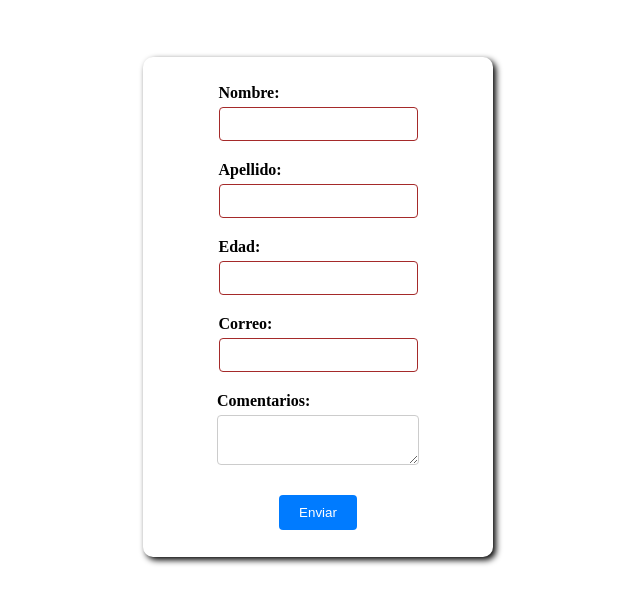
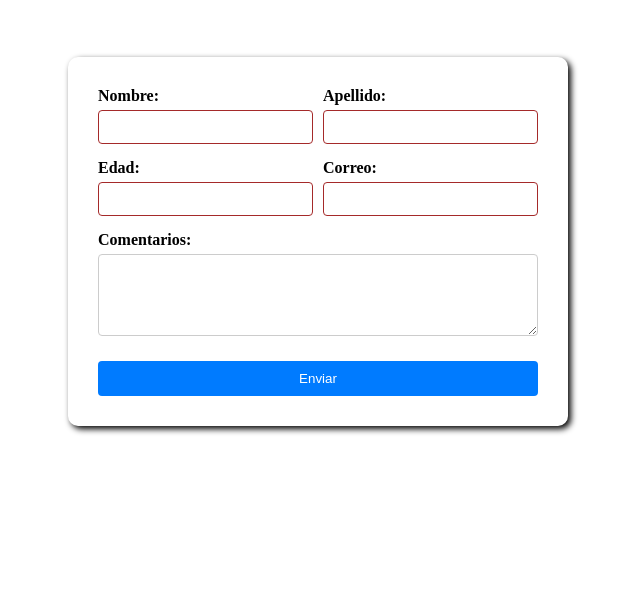
Before and after one commit to DesarrolladorPrimary/componentes-flex, a plain HTML site: page 4-formulario/index.html in a window 1280 px wide. Shown: the part 60-664 px from the top of the page, without its empty margins (322-962 px from the left). Drawn offline with Linux system fonts and the light colour scheme.

Commit message:
Modificacion y actualizacion del componente del formulario adaptandolo en filas y columnas

```diff
--- a/4-formulario/index.html
+++ b/4-formulario/index.html
@@ -16,6 +16,8 @@
     <main class="main">
         <form class="form" action="#enviado">
 
+            <!-- Fila 1: Nombre y Apellido -->
+            <div class="form__row">
                 <div class="form__field">
                     <label class="form__label" for="nombre">Nombre:</label>
                     <input class="form__input form__input--required" type="text" id="nombre" required>
@@ -25,7 +27,10 @@
                     <label class="form__label" for="apellido">Apellido:</label>
                     <input class="form__input form__input--required" type="text" id="apellido" required>
                 </div>
+            </div>
 
+            <!-- Fila 2: Edad y Correo -->
+            <div class="form__row">
                 <div class="form__field">
                     <label class="form__label" for="edad">Edad:</label>
                     <input class="form__input form__input--required form__input--number" type="number" id="edad" required>
@@ -35,12 +40,13 @@
                     <label class="form__label" for="correo">Correo:</label>
                     <input class="form__input form__input--required" type="email" id="correo" required>
                 </div>
-
-            <div class="form__field">
-                <label class="form__label" for="comentarios">Comentarios:</label>
-                <textarea class="form__input" type="" id="comentarios"> </textarea>
             </div>
 
+            <!-- Fila 3: Comentarios (ancho completo) -->
+            <div class="form__field form__field--full">
+                <label class="form__label" for="comentarios">Comentarios:</label>
+                <textarea class="form__input" id="comentarios" rows="4"></textarea>
+            </div>
 
             <button class="form__button" type="submit">Enviar</button>
         </form>
--- a/4-formulario/style.css
+++ b/4-formulario/style.css
@@ -70,31 +70,45 @@
     /* Sombra: 3px derecha, 3px abajo, 6px difuminado */
     border-radius: 10px;
     /* Esquinas redondeadas de 10px */
-    width: 350px;
-    /* Ancho fijo de 350 píxeles */
-    height: 500px;
-    /* Alto fijo de 500 píxeles */
-    align-items: center;
-    /* Centra elementos horizontalmente dentro del flex */
+    width: 500px;
+    /* Ancho aumentado para acomodar 2 columnas */
+    padding: 30px;
+    /* Padding interno para espaciado */
+    align-items: stretch;
+    /* Estira elementos para ocupar todo el ancho */
     flex-direction: column;
     /* Organiza elementos en columna (vertical) */
-    justify-content: center;
-    /* Centra elementos verticalmente dentro del flex */
     margin-top: 60px;
     /* Margen superior de 60px para separar del header */
+}
+
+/* Contenedor de fila para campos en columnas */
+.form__row {
+    /* Element BEM para agrupar campos en filas */
+    display: flex;
+    /* Organiza campos lado a lado */
+    gap: 10px;
+    /* Espacio entre campos */
 }
 
 /* Contenedor de cada campo del formulario */
 .form__field {
     /* Element BEM que agrupa label + input */
     display: flex;
-    /* Activa flexbox para organizar label e input */
+    /* Organiza label e input verticalmente */
     flex-direction: column;
-    /* Organiza label e input en columna */
-    justify-content: space-between;
-    /* Distribuye espacio entre label e input */
-    margin-bottom: 20px;
-    /* Margen inferior para separar campos */
+    /* Label arriba, input abajo */
+    flex: 1;
+    /* Cada campo ocupa el mismo espacio */
+    margin-bottom: 15px;
+    /* Espacio entre filas */
+}
+
+/* Modifier para campos de ancho completo */
+.form__field--full {
+    /* Campos que ocupan toda la fila como comentarios */
+    flex: none;
+    /* No comparte espacio con otros */
 }
 
 /* Etiquetas de los campos */
```
Lines whose indentation alone changed are shown as unchanged.
